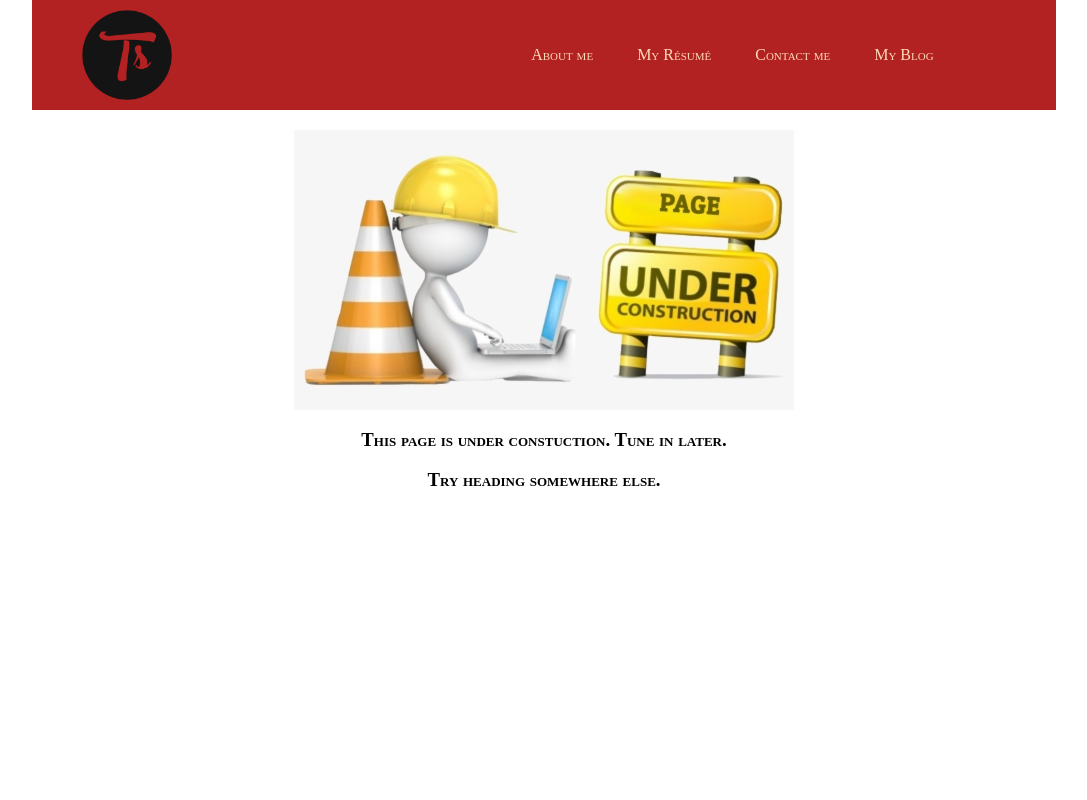
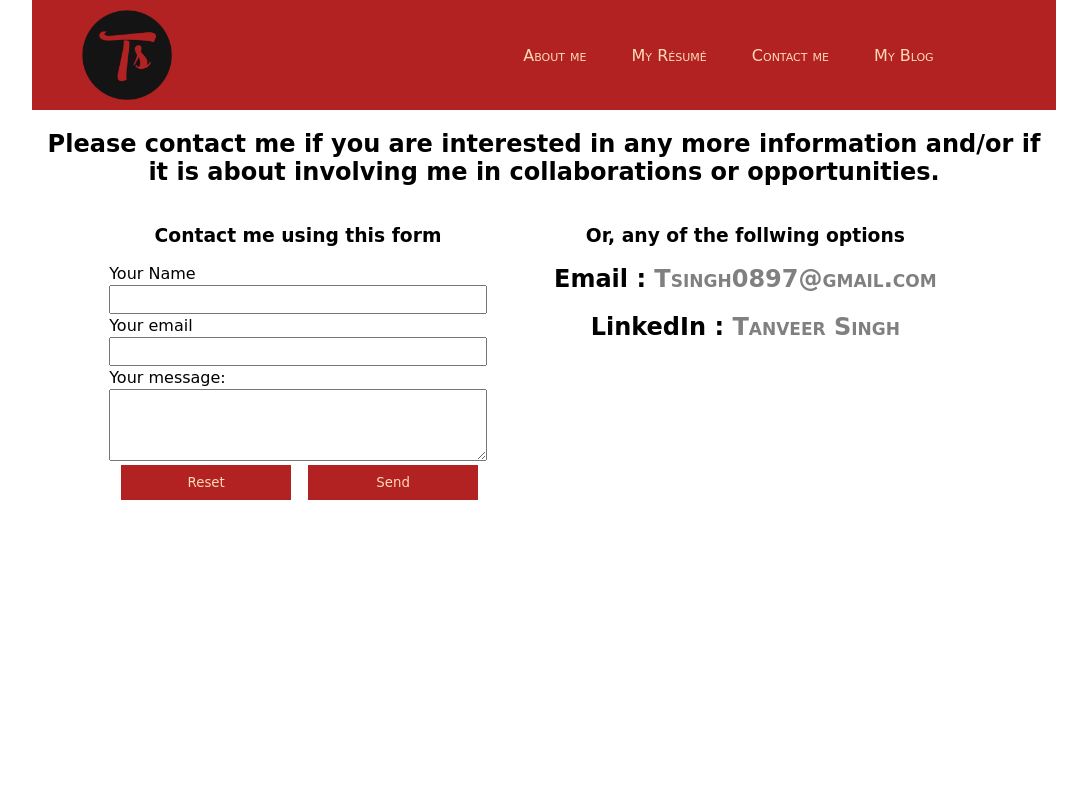
Before and after one commit to Tanveerfb/tanveerfb.github.io, a PHP site: page /contact.html in a window 1280 px wide. Shown: the whole page, without its empty margins (96-1183 px from the left). Run offline with PHP 8.4, Linux system fonts and the light colour scheme.

Commit message:
"contact page done"

```diff
--- a/contact.html
+++ b/contact.html
@@ -59,10 +59,39 @@
 
 
     </head>
+
     <body>
-        <div class="full-container text-center" style="padding: 20px;"><img src="not complete.png" alt="">
-            <h3>This page is under constuction. Tune in later.</h3>
-            <h3>Try heading somewhere else.</h3>
+        <div>
+            <h2 class="text-center">Please contact me if you are interested in any more information and/or if it is
+                about involving me in
+                collaborations or opportunities.</h2>
+
+            <div class="contact-section">
+                <div class="contact-form">
+                    <h3 class="text-center">Contact me using this form</h3>
+                    <form action="https://formspree.io/f/xlealyez" method="POST">
+                        <label>Your Name</label>
+                        <input required type="text" name="name">
+                        <label>Your email</label>
+                        <input required type="email" name="_replyto">
+                        <label>Your message:</label>
+                        <textarea required rows="4" type="text" name="message"></textarea>
+                        <div class="container inline text-center" style="margin: 2px;">
+                            <button class="form-btn" type="reset">Reset</button>
+                        </div>
+                        <button class="form-btn" type="submit">Send</button>
+                </div>
+                </form>
+                <div class="contact-options">
+                    <h3 class="text-center">Or, any of the follwing options</h3>
+
+                    <h2 class="text-center">Email : <a href="mailto:Tsingh0897@gmail.com">Tsingh0897@gmail.com</a></h2>
+                    <h2 class="text-center">LinkedIn : <a
+                            href="https://www.linkedin.com/in/tanveer-singh-86897a182/">Tanveer
+                            Singh</a></h2>
+                </div>
+            </div>
         </div>
     </body>
+
 </html>
--- a/plasma.css
+++ b/plasma.css
@@ -1,6 +1,6 @@
 *{
     box-sizing: border-box;
-    font-variant: small-caps;
+    font-family: 'Comfortaa', cursive;
 }
 body{
     max-width: 80%;
@@ -59,7 +59,11 @@ ul{
 ul li {
     display: inline;
 }
-
+a{
+    text-decoration: none;
+    color: grey;
+    font-variant: small-caps;
+}
 a.nav{
     text-decoration: none;
     color: peachpuff;
@@ -146,6 +150,34 @@ a.nav:hover{
     margin: auto;
     text-align: center;
 }
+.form-btn{
+    padding: 10px;
+    background-color: firebrick;
+    color: peachpuff;
+    border: 0;
+    width: 45%;
+    margin: 2px 0px;
+}
+form{
+    max-width: 80%;
+    margin: auto;
+}
+input[type="text"],input[type="email"],input[type="password"]{
+    width: 100%;
+    padding: 5px;
+    margin: 2px 0px;
+
+}
+textarea{
+    width: 100%;
+    padding: 5px;
+    scroll-behavior: smooth;
+    margin: 2px 0px;
+}
+
+.inline{
+    display: inline;
+}
 .left{
     float: left;
 }
@@ -157,6 +189,17 @@ a.nav:hover{
 }
 .inactive{
     display: none;
+}
+.contact-section{
+    width: 100%;
+}
+.contact-form{
+    max-width: 50%;
+    float: left;
+}
+.contact-options{
+    max-width: 50%;
+    float: left;
 }
 
 @media screen and (max-width : 1167px) {
@@ -176,6 +219,7 @@ a.nav:hover{
 }
 .mobile-nav{
     display: block;
+    position: sticky;
 }
 #mLinks{
     display: none;
@@ -183,6 +227,14 @@ a.nav:hover{
 #mLinks a.nav{
     display: block;
     text-align: center;
+}
+.contact-form{
+    max-width: 100%;
+    float: none;
+}
+.contact-options{
+    max-width: 100%;
+    float: none;
 }
 .banner-img{
     width: 60%;
```
